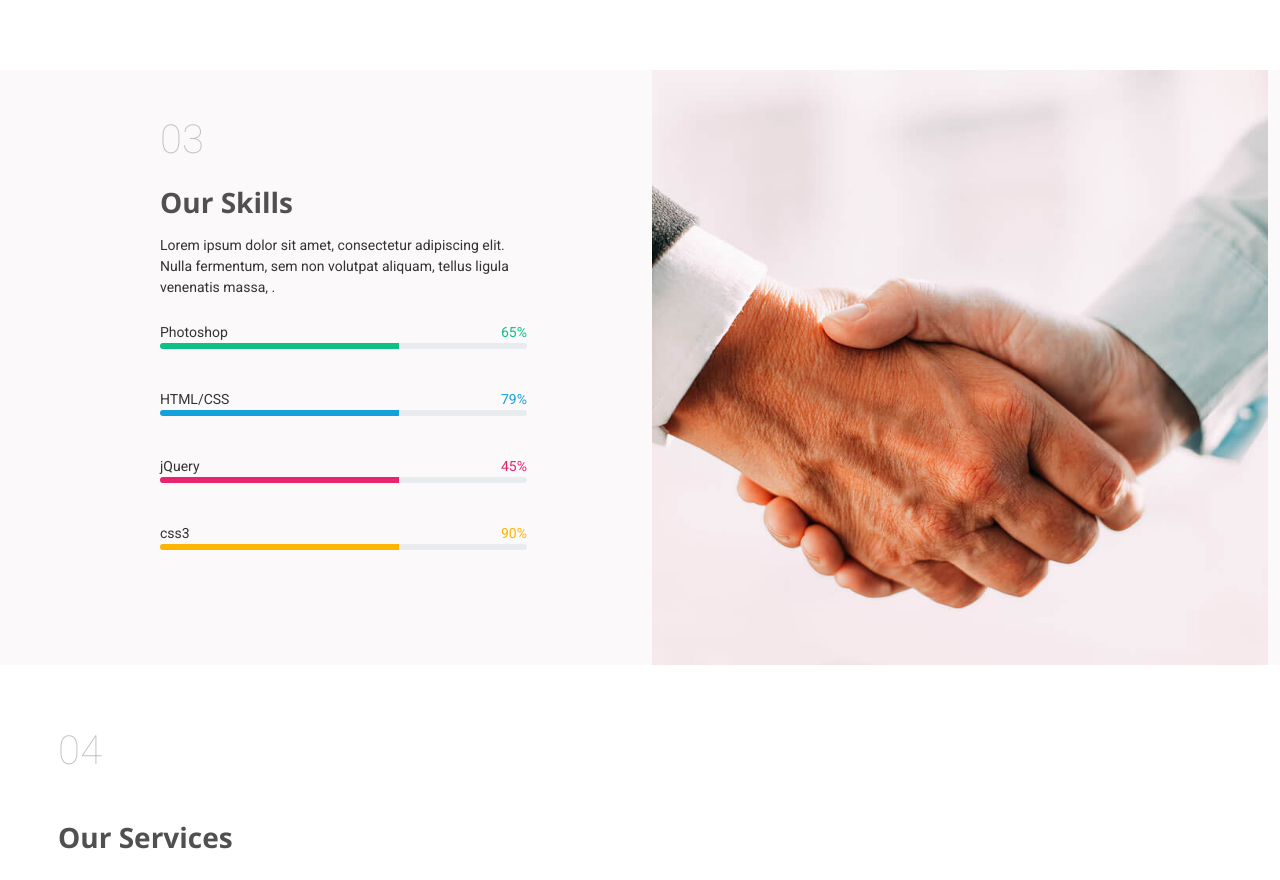
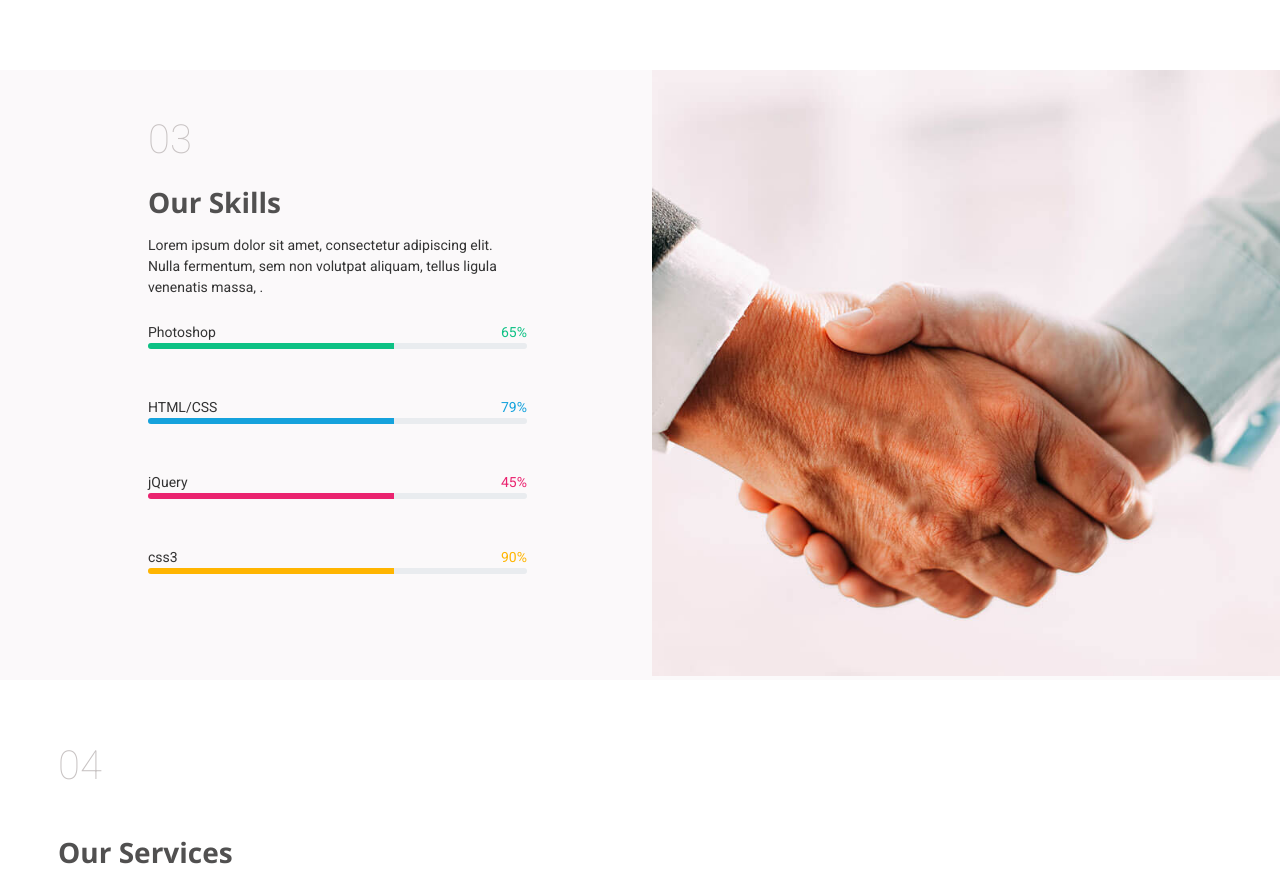
Before and after one commit to munabhandari/wesel-corporate-site-recreated, a plain HTML site: page index.html in a window 1280 px wide. Shown: the part 2818-3698 px from the top of the page. Drawn offline with nearby package versions, Linux system fonts and the light colour scheme.

Commit message:
fixed issues in 'our- skills'

```diff
--- a/index.html
+++ b/index.html
@@ -171,16 +171,16 @@
             </div>
         </section>
 
-        <section class="our-skills mb-3">
-            <div class="container-fluid">
+        <section class="our-skills mb-3 bg-light-grey">
+            <div class="ml-5">
                 <div class="row">
                     <div class="col-md-6 left-col">
                         <div class="number">03</div>
                         <h3 class="py-3">Our Skills</h3>
                         <p>Lorem ipsum dolor sit amet, consectetur adipiscing elit. Nulla fermentum, sem non volutpat
                             aliquam, tellus ligula venenatis massa, .</p>
-                        <div class="progress-container">
-                            <div class="content d-flex justify-content-between pt-4">
+                        <div class="progress-container pt-4">
+                            <div class="content d-flex justify-content-between">
                                 <div class="left-cont">
                                     Photoshop
                                 </div>
@@ -195,7 +195,7 @@
                             </div>
                         </div>
 
-                        <div class="progress-container pt-3">
+                        <div class="progress-container pt-4">
                             <div class="content d-flex justify-content-between pt-4">
                                 <div class="left-cont">
                                     HTML/CSS
@@ -211,7 +211,7 @@
                             </div>
                         </div>
 
-                        <div class="progress-container pt-3">
+                        <div class="progress-container pt-4">
                             <div class="content d-flex justify-content-between pt-4">
                                 <div class="left-cont">
                                     jQuery
@@ -227,7 +227,7 @@
                             </div>
                         </div>
 
-                        <div class="progress-container pt-3">
+                        <div class="progress-container pt-4">
                             <div class="content d-flex justify-content-between pt-4">
                                 <div class="left-cont">
                                     css3
--- a/style/style.scss
+++ b/style/style.scss
@@ -142,7 +142,8 @@ body {
         }
 
         .our-skills {
-            background-color: $light-grey;
+            height: 610px;
+            overflow: hidden;
 
             .left-col {
                 padding-left: 160px;
```
Also changed, not shown: style/style.css, 1 other file.
